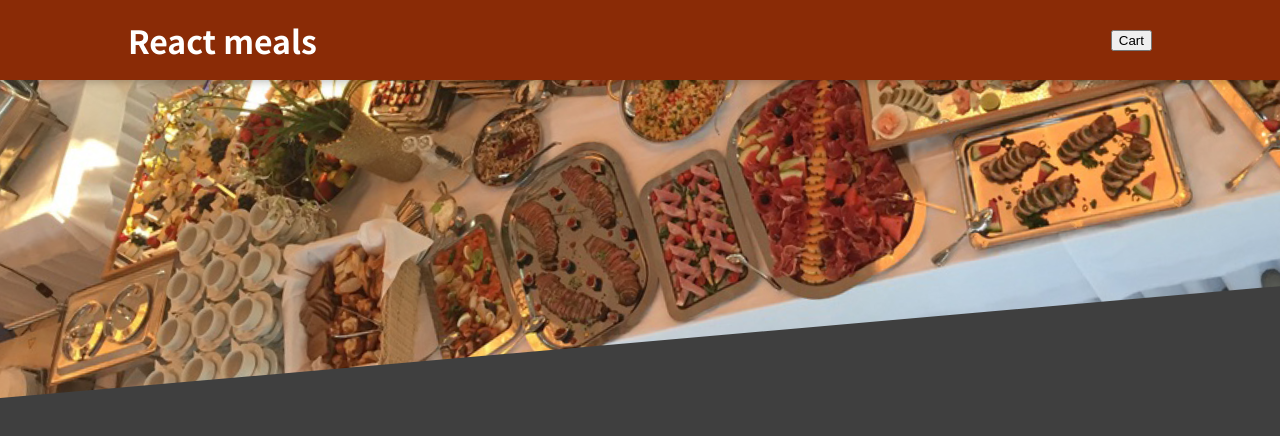
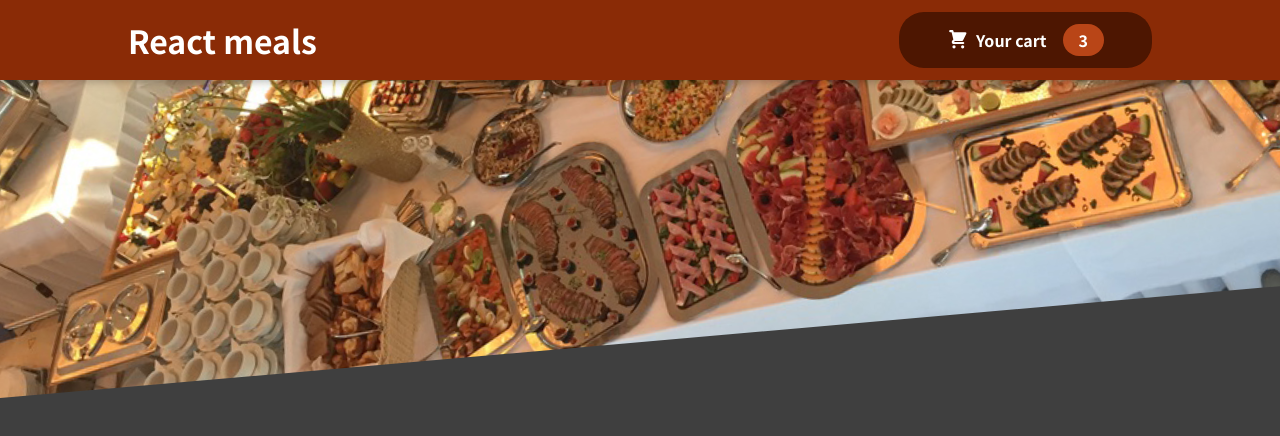
Before and after one commit to raimondas-27/react_meal_order_project, a React (Create React App) app: page / in a window 1280 px wide. Shown: the top 436 px of the page. Built offline with nearby package versions, Linux system fonts and the light colour scheme.

Commit message:
header cart button done, added

```diff
--- /dev/null
+++ b/src/components/Cart/CartIcon.js
@@ -0,0 +1,17 @@
+import React from "react";
+
+
+const CartIcon = () => {
+   return (
+       <svg
+           xmlns="http://www.w3.org/2000/svg"
+           viewBox="0 0 20 20"
+           fill="currentColor"
+       >
+          <path
+              d="M3 1a1 1 0 000 2h1.22l.305 1.222a.997.997 0 00.01.042l1.358 5.43-.893.892C3.74 11.846 4.632 14 6.414 14H15a1 1 0 000-2H6.414l1-1H14a1 1 0 00.894-.553l3-6A1 1 0 0017 3H6.28l-.31-1.243A1 1 0 005 1H3zM16 16.5a1.5 1.5 0 11-3 0 1.5 1.5 0 013 0zM6.5 18a1.5 1.5 0 100-3 1.5 1.5 0 000 3z"/>
+       </svg>
+   );
+};
+
+export default CartIcon;
--- a/src/components/Layout/Header.js
+++ b/src/components/Layout/Header.js
@@ -1,13 +1,14 @@
 import React, {useState, useEffect} from "react";
 import mealsImage from "../../assets/meals.jpg";
 import classes from "./Header.module.css";
+import HeaderCartButton from "./HeaderCartButton";
 
 const Header = (props) => {
    return (
        <div>
           <header className={classes.header}>
              <h1> React meals</h1>
-             <button> Cart</button>
+             <HeaderCartButton/>
           </header>
           <div className={classes["main-image"]}>
              <img src={mealsImage} alt="table full of food"/>
--- /dev/null
+++ b/src/components/Layout/HeaderCartButton.js
@@ -0,0 +1,18 @@
+import React, {useState, useEffect} from "react";
+import CartIcon from "../Cart/CartIcon";
+import classes from "./HeaderCartButton.module.css"
+
+
+const HeaderCartButton = (props) => {
+   return (
+       <button className={classes.button}>
+          <span className={classes.icon}>
+             <CartIcon/>
+          </span>
+          <span> Your cart</span>
+          <span className={classes.badge}> 3 </span>
+       </button>
+   )
+}
+
+export default HeaderCartButton;
--- /dev/null
+++ b/src/components/Layout/HeaderCartButton.module.css
@@ -0,0 +1,59 @@
+.button {
+  cursor: pointer;
+  font: inherit;
+  border: none;
+  background-color: #4d1601;
+  color: white;
+  padding: 0.75rem 3rem;
+  display: flex;
+  justify-content: space-around;
+  align-items: center;
+  border-radius: 25px;
+  font-weight: bold;
+}
+
+.button:hover,
+.button:active {
+  background-color: #2c0d00;
+}
+
+.icon {
+  width: 1.35rem;
+  height: 1.35rem;
+  margin-right: 0.5rem;
+}
+
+.badge {
+  background-color: #b94517;
+  padding: 0.25rem 1rem;
+  border-radius: 25px;
+  margin-left: 1rem;
+  font-weight: bold;
+}
+
+.button:hover .badge,
+.button:active .badge {
+  background-color: #92320c;
+}
+
+.bump {
+  animation: bump 300ms ease-out;
+}
+
+@keyframes bump {
+  0% {
+    transform: scale(1);
+  }
+  10% {
+    transform: scale(0.9);
+  }
+  30% {
+    transform: scale(1.1);
+  }
+  50% {
+    transform: scale(1.15);
+  }
+  100% {
+    transform: scale(1);
+  }
+}
```
